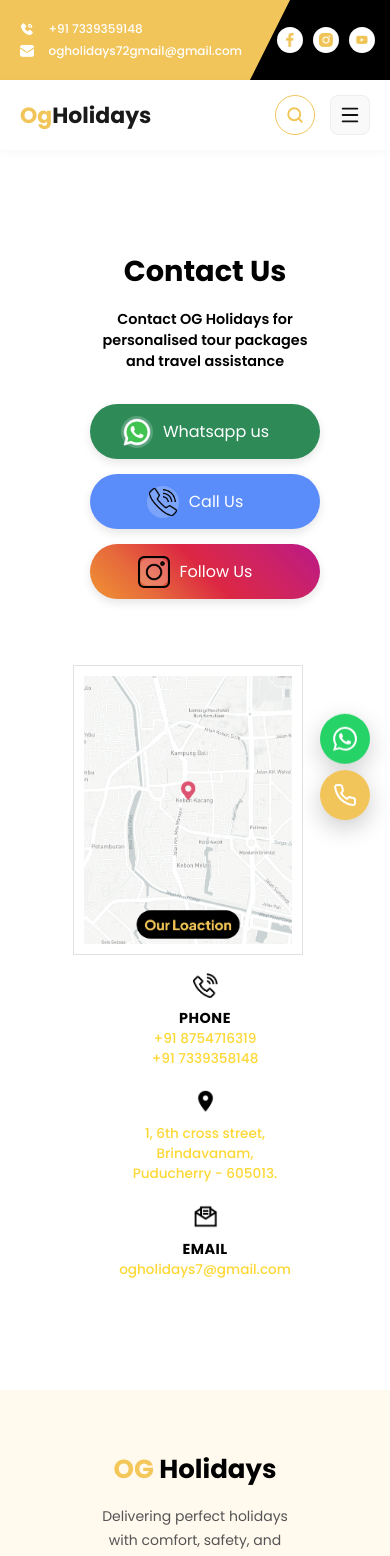
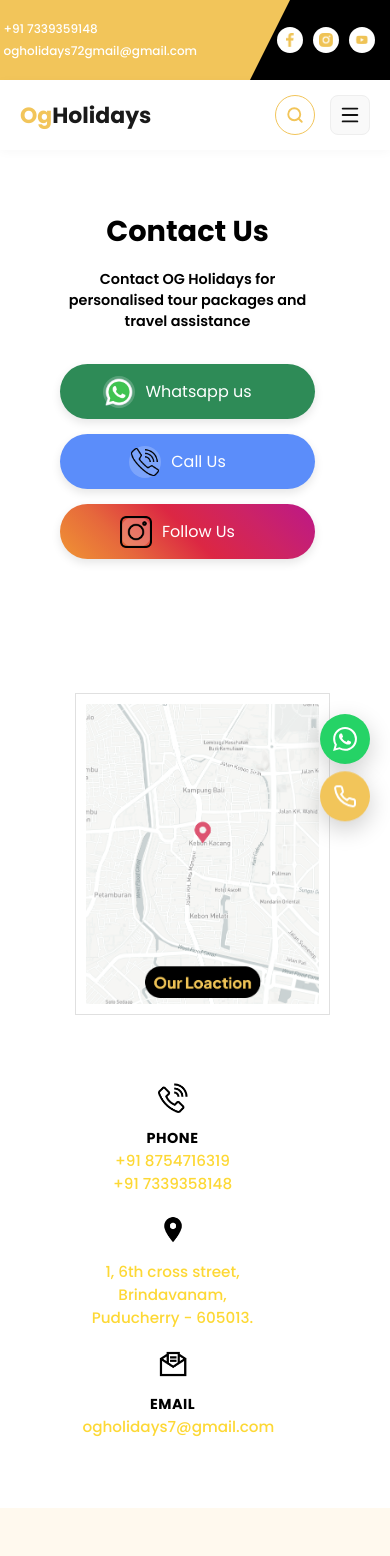
Before and after one commit to veeriaperumal/OG_Holidays, a React (Vite) app: page /contact in a window 390 px wide. Shown: the top 1556 px of the page. Built offline with nearby package versions, Linux system fonts and the light colour scheme.

Commit message:
mobile responsive

```diff
--- a/src/Pages/Contact.css
+++ b/src/Pages/Contact.css
@@ -286,67 +286,6 @@
   box-shadow: 0 10px 20px rgba(0,0,0,0.2);
 }
 
-/* Mobile & Tablet Responsiveness */
-@media (max-width: 1024px) {
-  /* Container Fix */
-  .contact-container {
-    flex-direction: column;
-    padding: 40px 20px;
-    gap: 40px;
-    text-align: center;
-  }
-
-  /* Info Row Fix: Remove the negative margin and center items */
-  .contact-info-row {
-    flex-direction: column;
-    margin-left: 0; /* Resetting the offset for mobile */
-    align-items: center; /* Centering items for mobile */
-    gap: 30px;
-    width: 100%;
-  }
-
-  .info-item {
-    width: auto; /* Allow text to breathe */
-    max-width: 300px;
-    justify-content: flex-start;
-    text-align: left; /* Keep text aligned to the left of the icon */
-  }
-
-  /* Value text fix for smaller screens */
-  .info-text .value {
-    width: auto; /* Remove the fixed 180px width */
-    max-width: 250px;
-  }
-
-  /* Map and Badge Adjustments */
-  .location-badge {
-    font-size: 1.1rem;
-    padding: 10px 25px;
-    bottom: 15px;
-  }
-
-  .btn {
-    width: 100%;
-    font-size: 1.1rem;
-  }
-}
-
-/* Specific fix for very small phones */
-@media (max-width: 480px) {
-  .info-item {
-    gap: 10px;
-  }
-
-  .info-icon-img {
-    width: 25px;
-    height: 25px;
-  }
-
-  .info-text .value {
-    font-size: 0.85rem;
-  }
-}
-
 /* ============================
    MODERN KEYFRAME ANIMATIONS
 ============================ */
@@ -411,7 +350,7 @@
   .contact-left {
     align-items: center;
     text-align: center;
-    margin-left: 50px;
+    margin-left: 40px;
     width: 100%;
   }
 
@@ -463,7 +402,7 @@
   .contact-info-row {
     flex-direction: column;
     align-items: center;
-    margin-top: 300px;
+    margin-top: 450px;
     gap: 80px;
   }
 
@@ -471,6 +410,7 @@
     flex-direction: column;
     align-items: center;
     text-align: center;
+    margin-left: 70px;
 
   }
 
@@ -478,12 +418,11 @@
   .contact-right {
     width: 100%;
     margin-left: -250px;
-    margin-top: 80px;
+    margin-top: 50px;
   }
 
   .map-wrapper {
     width: 100%;
-    margin-left: -95px;
   }
 
   .location-badge {
@@ -521,6 +460,10 @@
   /* Center text since icon is now relative */
   .btn-text {
     margin-right: 0;
+  }
+  .map-wrapper {
+    width: 100%;
+    margin-left: -80px;
   }
 
   .location-badge {
--- a/src/Pages/Home.css
+++ b/src/Pages/Home.css
@@ -879,25 +879,79 @@
   transform: translateY(-2px);
   box-shadow: 0 6px 15px rgba(242, 197, 90, 0.6);
 }
-
-@media (max-width: 900px) {
+/* =========================================
+   CONTACT SECTION – MOBILE 2 SPAN VIEW
+   Image LEFT | Content RIGHT
+========================================= */
+
+@media (max-width: 768px) {
+
+  .contact-section {
+    padding: 40px 12px;
+  }
+
+  /* Two-column layout */
   .contact-container {
+    display: grid;
+    grid-template-columns: 120px 2fr; /* image | content */
+    gap: 16px;
+    align-items: flex-start;
+  }
+
+  /* IMAGE LEFT */
+  .contact-left {
+    display: flex;
+    justify-content: center;
+    align-items: flex-start;
+  }
+
+  .contact-phone-img {
+    width: 100%;
+    max-width: 160px;
+    height: auto;
+    margin-left: 20px;
+    margin-top: -340px;
+
+  }
+
+  /* CONTENT RIGHT */
+  .contact-right {
+    width: 100%;
+    display: flex;
     flex-direction: column;
-    text-align: center;
-    gap: 40px;
-  }
-  .contact-left {
-    justify-content: center;
-  }
-  .contact-right {
-    align-items: center;
-  }
+    gap: 16px;
+  }
+
+  .contact-right h2 {
+    font-size: 34px;
+    margin-bottom: 300px;
+    text-align: left;
+  }.contacttitle{
+    justify-self: center;
+    margin-left: -40px;
+  }
+
   .contact-item {
-    flex-direction: column;
-    align-items: center;
-    text-align: center;
-  }
-}
+    gap: 10px;
+   margin-left: -40px;
+  }
+
+  .contact-item:hover {
+    transform: none;
+  }
+
+  .contact-item p {
+    max-width: 100%;
+    font-size: 13px;
+  }
+
+  .contact-btn {
+    width: fit-content;
+    padding: 10px 20px;
+    font-size: 14px;
+  }
+}
+
 
 /* =========================================
    LOVE SECTION
@@ -1255,7 +1309,6 @@
   .home,
   .testimonial-section,
   .stats-section,
-  .contact-section,
   .love-section,
   .faq-section,
   .footer-section {
@@ -1316,21 +1369,6 @@
       height: 80px;
      }
 
-
-
-  /* --- CONTACT --- */
-  .contact-container {
-    flex-direction: column;
-    text-align: center;
-    gap: 40px;
-  }
-
-  .contact-left { justify-content: center; }
-  .contact-right { align-items: center; }
-  .contact-item { flex-direction: column; text-align: center; }
-
-  .contact-phone-img { width: 80%; max-width: 300px; }
-
   /* --- LOVE SECTION --- */
   .love-container {
     flex-direction: column; /* Stack images above text */
@@ -1374,7 +1412,7 @@
 /* --- Small Mobile Screens (Max Width: 480px) --- */
 @media (max-width: 480px) {
   /* Typography Adjustments */
-  .home-title,  .contact-right h2, .cta-content h2 {
+  .home-title {
     font-size: 28px;
   }
 
@@ -1387,7 +1425,7 @@
 
   .contact-icon { width: 45px; height: 45px; min-width: 45px; }
 
-  .call-btn, .contact-btn, .cta-btn {
+  .call-btn, .cta-btn {
     width: 100%; /* Full width buttons */
     justify-content: center;
   }
@@ -1477,109 +1515,10 @@
     gap: 30px;
   }
 }
-/* =========================================
-   MOBILE RESPONSIVE MEDIA QUERIES (Contact Section)
-   (Paste at the bottom of your CSS file)
-========================================= */
-
-/* --- Tablet & Small Laptops (Max Width: 1024px) --- */
-@media (max-width: 1024px) {
-  .contact-container {
-    gap: 50px; /* Reduce gap between image and text */
-    max-width: 90%;
-  }
-
-  .contact-right h2 {
-    font-size: 32px; /* Slightly smaller heading */
-  }
-}
-
-/* --- Mobile Breakpoint (Max Width: 900px) --- */
-@media (max-width: 900px) {
-  .contact-section {
-    padding: 60px 20px; /* Reduce vertical padding */
-  }
-
-  /* Stack everything vertically */
-  .contact-container {
-    flex-direction: column;
-    text-align: center;
-    gap: 40px;
-  }
-
-  /* Center the image area */
-  .contact-left {
-    justify-content: center;
-    width: 100%;
-  }
-
-  .contact-phone-img {
-    max-width: 280px; /* Resize image for tablet/mobile */
-  }
-
-  /* Center the content area */
-  .contact-right {
-    align-items: center; /* Center flex items horizontally */
-    width: 100%;
-    gap: 30px;
-  }
-
-  /* Stack Icon above Text */
-  .contact-item {
-    flex-direction: column;
-    align-items: center;
-    text-align: center;
-    gap: 15px;
-  }
-
-  /* Remove hover movement on mobile to prevent stickiness */
-  .contact-item:hover {
-    transform: none;
-  }
-
-  .contact-item p {
-    max-width: 100%; /* Allow text to use full width */
-  }
-}
 
 /* --- Small Mobile Screens (Max Width: 480px) --- */
 @media (max-width: 480px) {
-  .contact-section {
-    padding: 50px 20px;
-  }
-
-  .contact-right h2 {
-    font-size: 28px; /* Smaller heading for phones */
-  }
-
-  /* Adjust Icon Size */
-  .contact-icon {
-    width: 50px;
-    height: 50px;
-    min-width: 50px;
-  }
-
-  .contact-icon img {
-    width: 26px; /* Adjust internal image size if needed */
-    height: 26px;
-  }
-
-  .contact-item h4 {
-    font-size: 17px;
-  }
-
-  .contact-item p {
-    font-size: 13px;
-  }
-
-  /* Make button full width for easier tapping */
-  .contact-btn {
-    width: 100%;
-    display: flex;
-    justify-content: center;
-    padding: 14px 20px;
-    font-size: 15px;
-  }
+
   .newsletter-box {
     flex-direction: column;
     text-align: center;
@@ -1606,6 +1545,7 @@
   }
 
 }
+
 /* =========================================
    MOBILE RESPONSIVE MEDIA QUERIES (Newsletter)
    (Paste at the bottom of your CSS file)
--- a/src/Pages/Home.jsx
+++ b/src/Pages/Home.jsx
@@ -368,7 +368,7 @@
 
     {/* RIGHT – CONTENT */}
     <div className="contact-right">
-      <h2>Contact Us</h2>
+      <h2 className="contacttitle">Contact Us</h2>
 
       <div className="contact-item">
         <div className="contact-icon">
```
